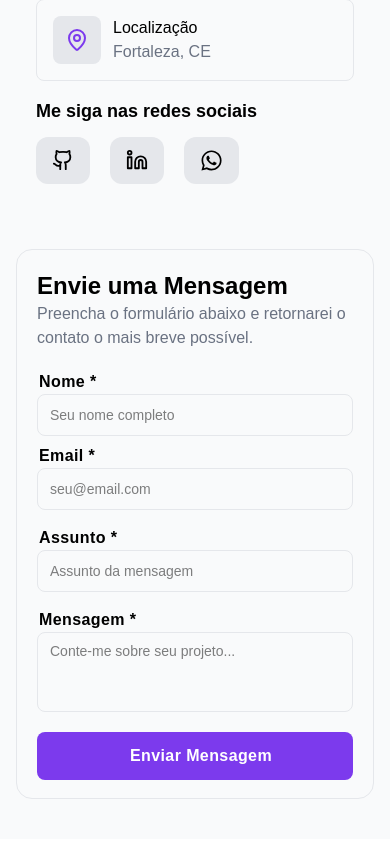
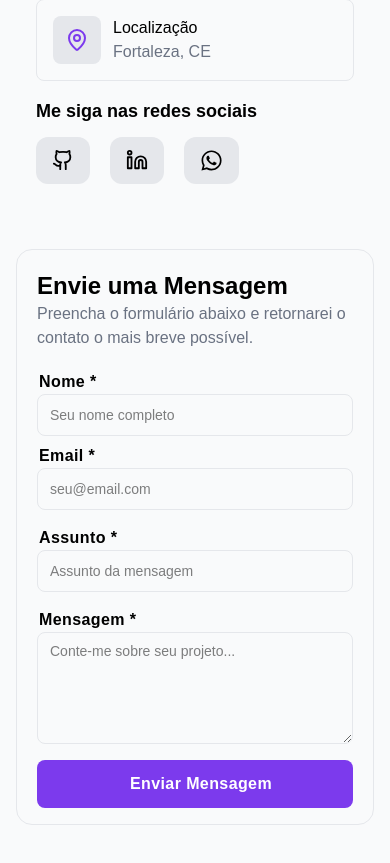
Before and after one commit to breno-facanha/page_breno_facanha, a Next.js app: page / in a window 390 px wide. Shown: the part 5419-6282 px from the top of the page. Before the commit the page ends 6258 px from the top, so only its background shows below. Built offline with nearby package versions, Linux system fonts and the light colour scheme.

Commit message:
ajustando a responsividade do form

```diff
--- a/src/components/Contact/Contact.tsx
+++ b/src/components/Contact/Contact.tsx
@@ -91,11 +91,11 @@ export default function Contact() {
 
                     </div>
                 </div>
-                <div className="sm:w-[40%] h-[550px] sm:h-[520px] border-1 border-gray-200 rounded-2xl text-black px-5 pt-5">
+                <div className="w-full sm:w-[40%] border-1 border-gray-200 rounded-2xl text-black px-5 pt-5">
                     <h3 className="text-black text-2xl font-semibold">Envie uma Mensagem</h3>
                     <p className="text-gray-500 text-md">Preencha o formulário abaixo e retornarei o contato o mais breve possível.</p>
                     <div className="mt-5">
-                        <div className="flex flex-col sm:flex-row gap-2">
+                        <div className="grid grid-cols-1 sm:grid-cols-2 gap-2">
                             <div className="flex flex-col w-full">
                                 <label htmlFor="" className="text-black font-semibold pl-0.5 tracking-wide">Nome *</label>
                                 <input
@@ -123,10 +123,10 @@ export default function Contact() {
                             <textarea
                                 value={mensagem}
                                 onChange={(e) => setMensagem(e.target.value)}
-                                className="border h-20 sm:h-32 border-gray-200 rounded-lg outline-none pl-3 pt-2 resize-none placeholder:text-sm" placeholder="Conte-me sobre seu projeto..."></textarea>
+                                className="border min-h-28 sm:min-h-36 border-gray-200 rounded-lg outline-none pl-3 pt-2 resize-y placeholder:text-sm" placeholder="Conte-me sobre seu projeto..."></textarea>
                         </div>
-                        <div className="w-full flex pt-5">
-                            <button onClick={handleSubmit} className="w-full h-12 bg-[#7C3AED] text-white rounded-lg pl-3 text-sm font-bold flex items-center justify-center gap-4 cursor-pointer">
+                        <div className="w-full flex pt-4">
+                            <button onClick={handleSubmit} className="w-full h-12 bg-[#7C3AED] text-white rounded-lg pl-3 text-sm font-bold flex items-center justify-center gap-4 cursor-pointer mb-4">
                                 <p className="tracking-wide text-base">
                                     Enviar Mensagem
                                 </p>
```
